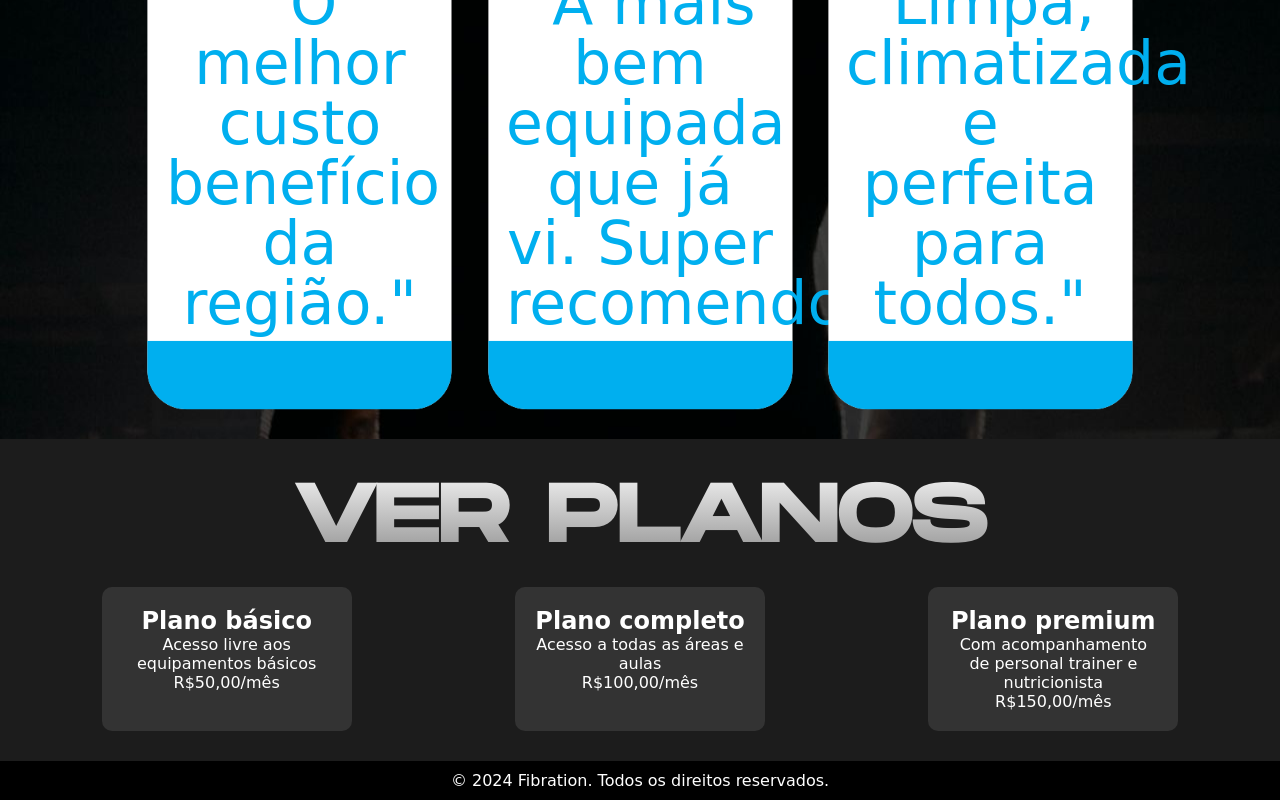
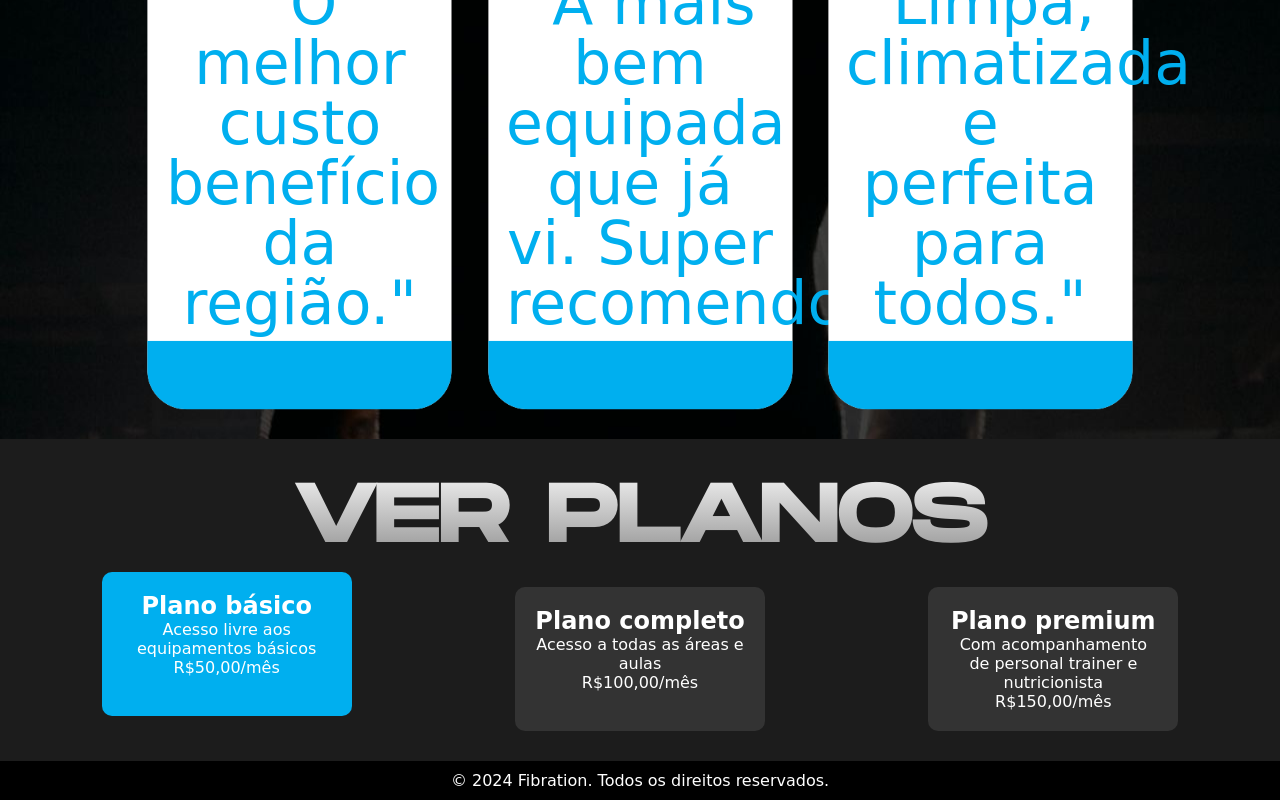
Before and after one commit to codArtico/fibration, a plain HTML site: page index.html in a window 1280 px wide. In both pictures the pointer is over the element 226 px from the left and 1585 px from the top of the page. Shown: the part 926-1726 px from the top of the page. Drawn offline with Linux system fonts and the light colour scheme.

Commit message:
Interação no site

```diff
--- a/style.css
+++ b/style.css
@@ -202,6 +202,13 @@ div#pag2>h1{
     margin: 10px;
     width: 250px;
     color: white;
+    transition-duration: 0.5s;
+}
+
+.plan:hover {
+    background-color: var(--cor-primaria);
+    transition-duration: 0.5s;
+    transform: translateY(-15px)
 }
 
 footer {
```
Also changed, not shown: index.html (+1 -1 lines).
